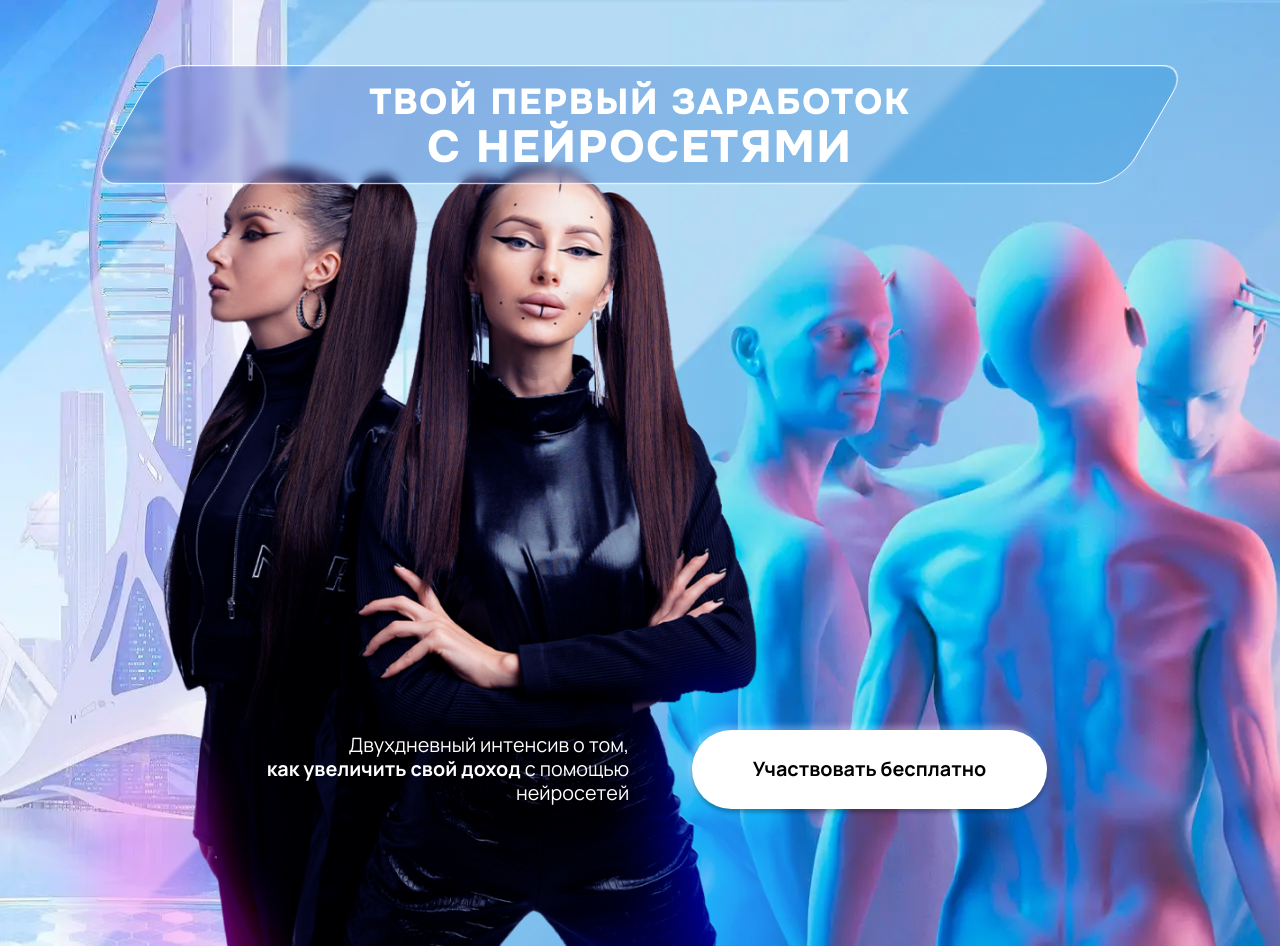
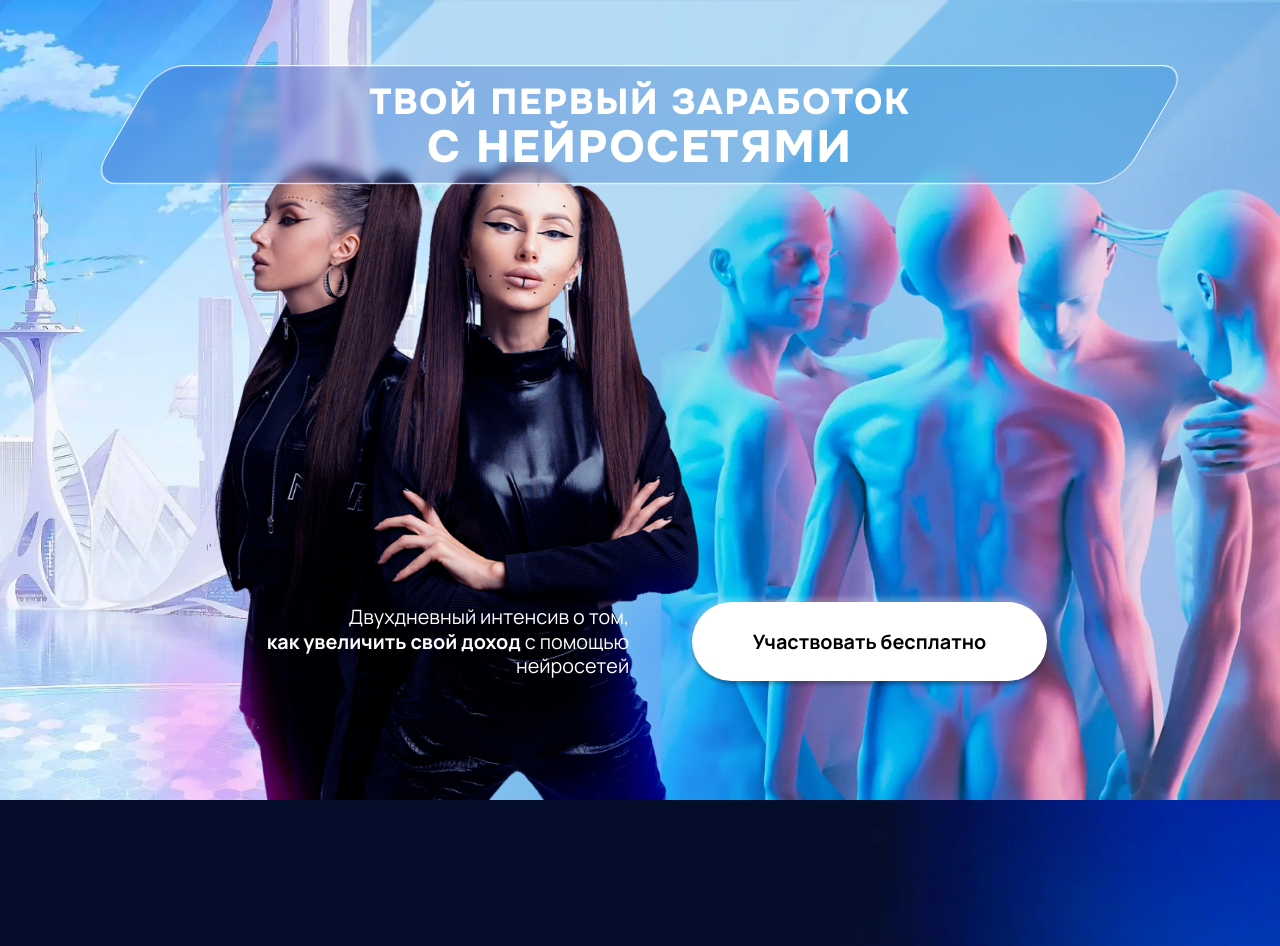
Before and after one commit to boyko1396/metabox_v3, a website built with webpack: page src/index.html in a window 1280 px wide. Shown: the top 946 px of the page. Built offline with nearby package versions, Linux system fonts and the light colour scheme; files whose address does not match are found by name.

Commit message:
fix hero section

```diff
--- a/src/index.html
+++ b/src/index.html
@@ -12,14 +12,14 @@
           <div class="container hero__container">
             <h1 class="u-title hero__title"><span>Твой первый заработок</span> c нейросетями</h1>
             <div class="hero__main">
-              <picture class="hero__hero">
-                <img src="images/hero-desktop.png" alt="Твой первый заработок c нейросетями">
-              </picture>
               <footer class="hero__main-footer">
                 <div class="hero__main-group">
                   <div class="content hero__main-group-text">
                     <p>Двухдневный интенсив о том, <strong>как&nbsp;увеличить свой доход</strong> с&nbsp;помощью нейросетей</p>
                   </div>
+                  <picture class="hero__hero">
+                    <img src="images/hero-desktop.png" alt="Твой первый заработок c нейросетями">
+                  </picture>
                   <a href="#" class="btn btn--theme-white btn--size-md hero__main-group-btn">
                     <span class="btn__inner">
                       <span class="btn__title">Участвовать бесплатно</span>
--- a/src/scss/components/landing.scss
+++ b/src/scss/components/landing.scss
@@ -1,10 +1,10 @@
 .hero {
-  background: url(../images/hero-bg.jpg) center top no-repeat;
-  background-size: cover;
+  background: url(../images/hero-bg.jpg) center bottom / cover no-repeat;
   color: $whiteColor;
   position: relative;
   overflow: hidden;
   &__container {
+    min-height: 100vh;
     padding-top: 72rem;
     display: flex;
     flex-direction: column;
@@ -13,7 +13,7 @@
     }
   }
   &__title {
-    margin: 0 0 607rem;
+    margin: 0 0 140rem;
     padding-bottom: 12rem;
     line-height: 1.12;
     position: relative;
@@ -28,22 +28,24 @@
     }
   }
   &__main {
-    padding-bottom: 152rem;
-    flex-grow: 1;
+    margin-top: auto;
+    padding-bottom: 132rem;
     position: relative;
     z-index: 0;
     @media (max-width: $md) {
-      padding-bottom: 48vw;
-    }
-    @media (max-width: $xs) {
-      padding-bottom: 64vw;
+      padding-bottom: 50rem;
     }
   }
   &__hero {
+    @media (max-width: $md) {
+      margin: 0 0 -10rem;
+      text-align: center;
+    }
     img {
       width: 100%;
-      max-width: 962rem;
+      height: calc(100vh - 180rem);
       margin: 0 auto;
+      display: block;
       position: absolute;
       right: 0;
       bottom: 0;
@@ -56,10 +58,12 @@
       z-index: -1;
       @media (max-width: $lg) {
         max-width: 70%;
+        height: auto;
       }
       @media (max-width: $md) {
         max-width: 50%;
         max-height: initial;
+        position: relative;
         transform: none;
       }
       @media (max-width: $sm) {
```
Also changed, not shown: dist/css/style.min.css, dist/images/1221.svg (deleted), dist/index.html.
